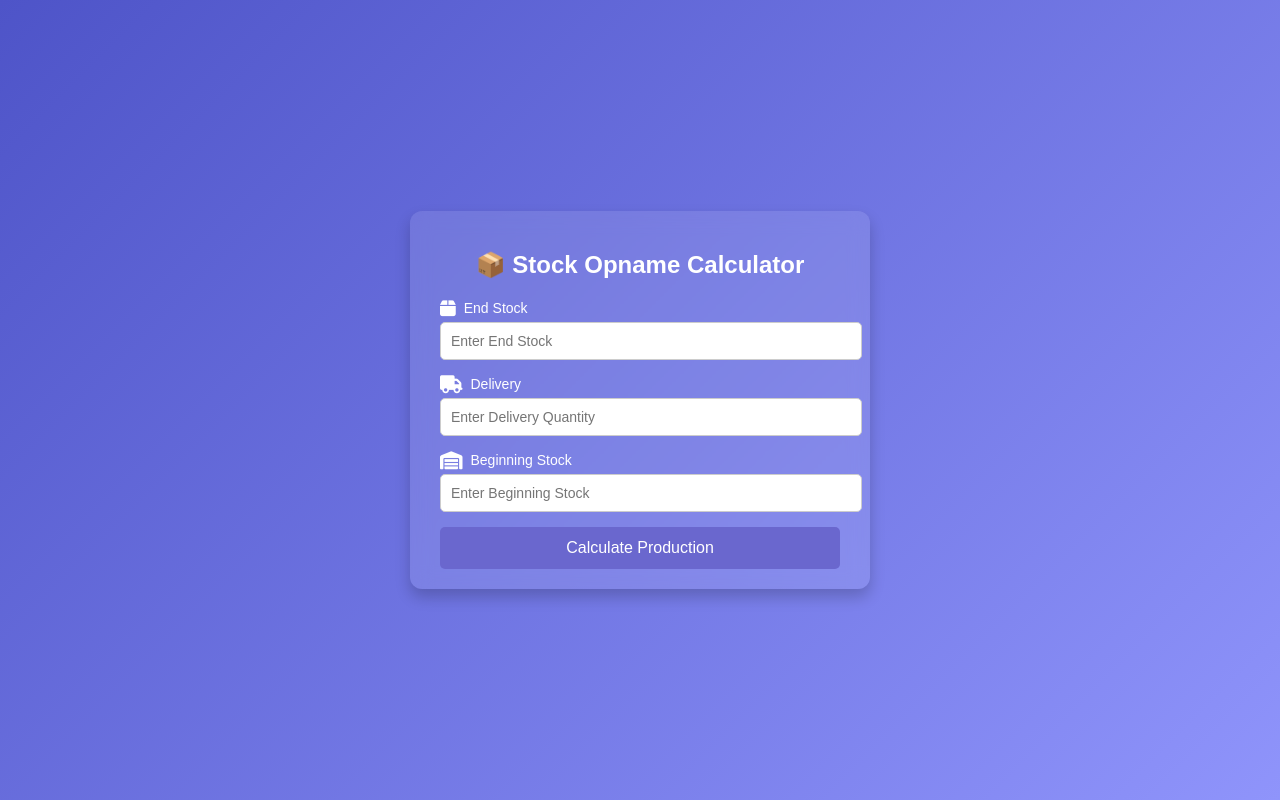
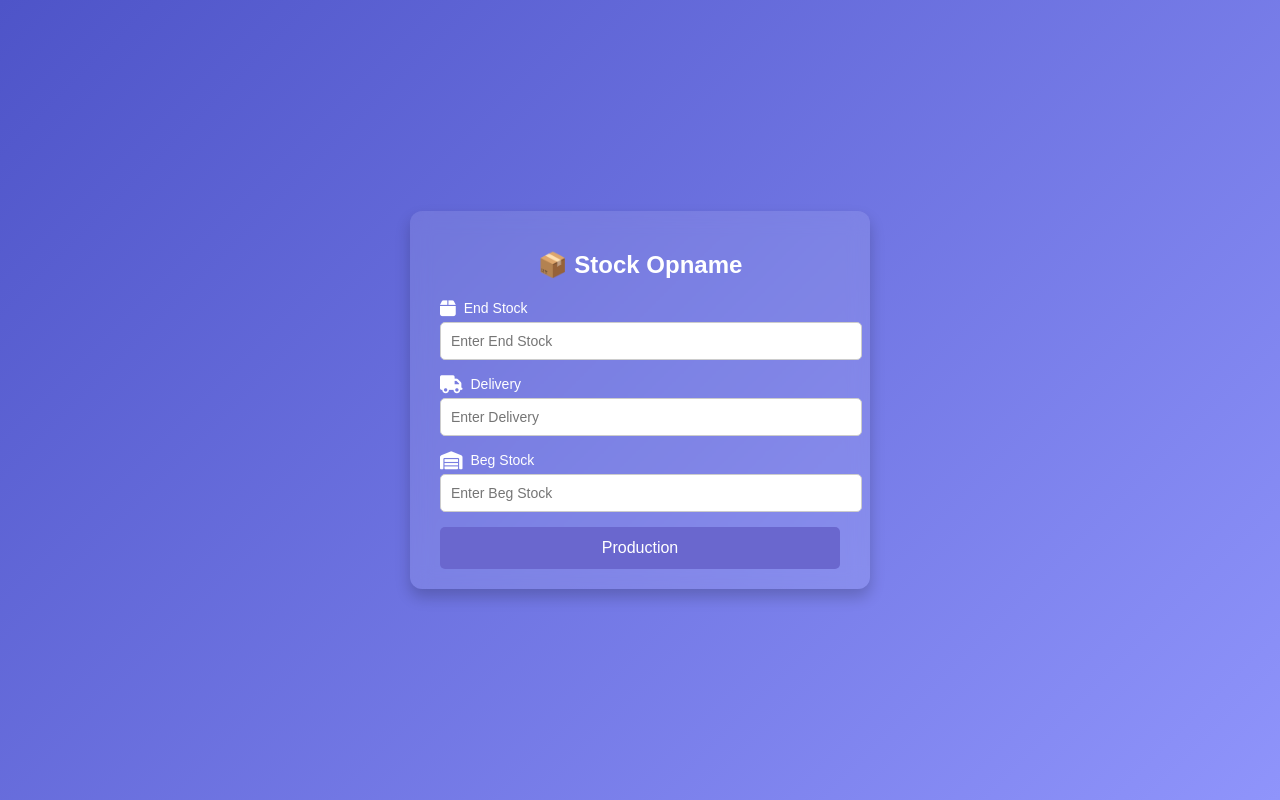
Before and after one commit to gunturmauly/So-production, a plain HTML site: page index.html in a window 1280 px wide. Drawn offline with Linux system fonts and the light colour scheme.

Commit message:
Add files via upload

```diff
--- a/index.html
+++ b/index.html
@@ -97,7 +97,8 @@
 </head>
 <body>
     <div class="container">
-        <h2>📦 Stock Opname Calculator</h2>
+        <h2>📦 Stock Opname
+        </h2>
         <form id="stockForm">
             <div class="form-group">
                 <label for="endStock"><i class="fas fa-box"></i> End Stock</label>
@@ -106,15 +107,15 @@
             </div>
             <div class="form-group">
                 <label for="delivery"><i class="fas fa-truck"></i> Delivery</label>
-                <input type="text" id="delivery" name="delivery" placeholder="Enter Delivery Quantity"
+                <input type="text" id="delivery" name="delivery" placeholder="Enter Delivery "
                        required inputmode="numeric" pattern="[0-9]*">
             </div>
             <div class="form-group">
-                <label for="begStock"><i class="fas fa-warehouse"></i> Beginning Stock</label>
-                <input type="text" id="begStock" name="begStock" placeholder="Enter Beginning Stock"
+                <label for="begStock"><i class="fas fa-warehouse"></i> Beg Stock</label>
+                <input type="text" id="begStock" name="begStock" placeholder="Enter Beg Stock"
                        required inputmode="numeric" pattern="[0-9]*">
             </div>
-            <button type="button" onclick="calculateProduction()">Calculate Production</button>
+            <button type="button" onclick="calculateProduction()"> Production</button>
         </form>
         <div id="result" class="result" style="display: none;">
             Production: <span id="productionResult"></span>
```
